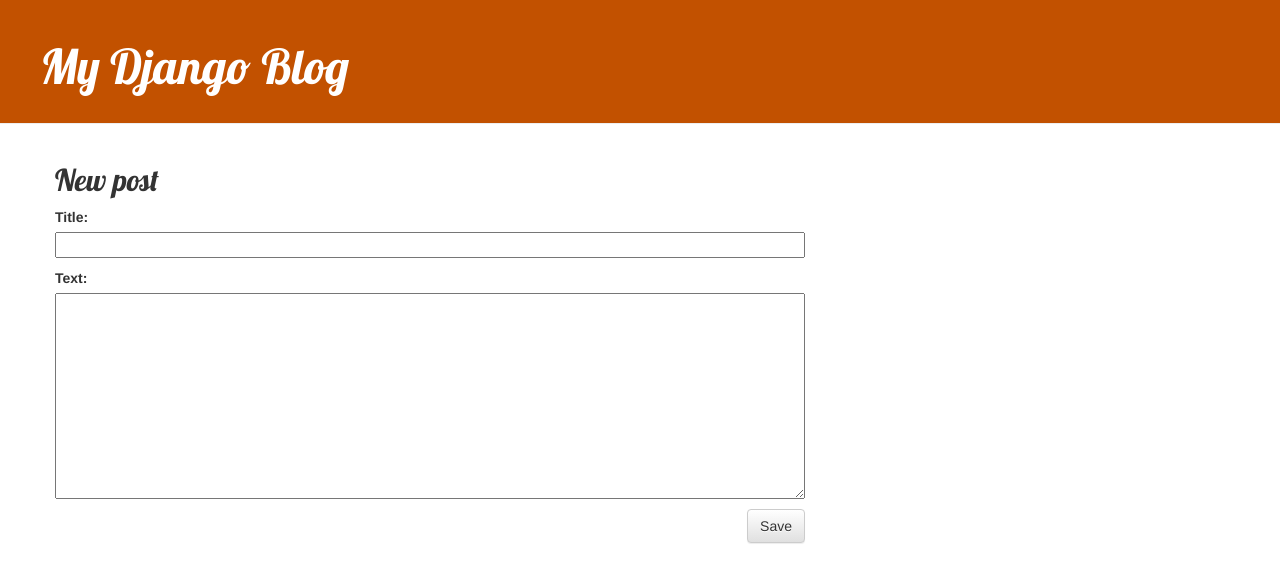
After one commit to Aniket-Wali/First-django-app, a Django app: page /post/new/ in a window 1280 px wide. The commit adds this page. Shown: the top 583 px of the page. Run offline with Django 3.2, Linux system fonts and the light colour scheme; some libraries are stand-ins or nearby versions.

Commit message:
Added views to create/edit blog post inside the site.

```diff
--- /dev/null
+++ b/blog/forms.py
@@ -0,0 +1,9 @@
+from django import forms
+
+from .models import Post
+
+class PostForm(forms.ModelForm):
+
+    class Meta:
+        model = Post
+        fields = ('title', 'text',)
--- a/blog/templates/blog/base.html
+++ b/blog/templates/blog/base.html
@@ -9,6 +9,9 @@
     </head>
     <body>
         <div class="page-header">
+            {% if user.is_authenticated %}
+                <a href="{% url 'post_new' %}" class="top-menu"><span class="glyphicon glyphicon-plus"></span></a>
+            {% endif %}
             <h1><a href="/">My Django Blog</a></h1>
         </div>
         <div class="content container">
--- a/blog/templates/blog/post_detail.html
+++ b/blog/templates/blog/post_detail.html
@@ -1,5 +1,7 @@
 {% extends 'blog/base.html' %}
-
+{% if user.is_authenticated %}
+     <a class="btn btn-default" href="{% url 'post_edit' pk=post.pk %}"><span class="glyphicon glyphicon-pencil"></span></a>
+{% endif %}
 {% block content %}
     <div class="post">
         {% if post.published_date %}
--- /dev/null
+++ b/blog/templates/blog/post_edit.html
@@ -0,0 +1,9 @@
+{% extends 'blog/base.html' %}
+
+{% block content %}
+    <h2>New post</h2>
+    <form method="POST" class="post-form">{% csrf_token %}
+        {{ form.as_p }}
+        <button type="submit" class="save btn btn-default">Save</button>
+    </form>
+{% endblock %}
--- a/blog/urls.py
+++ b/blog/urls.py
@@ -4,4 +4,5 @@
 urlpatterns = [
     path('', views.post_list, name='post_list'),
     path('post/<int:pk>/', views.post_detail, name='post_detail'),
+    path('post/new/', views.post_new, name='post_new'),
 ]
--- a/blog/views.py
+++ b/blog/views.py
@@ -2,6 +2,8 @@
 from django.utils import timezone
 from .models import Post
 from django.shortcuts import render, get_object_or_404
+from .forms import PostForm
+from django.shortcuts import redirect
 
 def post_list(request):
     posts = Post.objects.filter(published_date__lte=timezone.now()).order_by('published_date')
@@ -10,3 +12,20 @@
 def post_detail(request, pk):
     post = get_object_or_404(Post, pk=pk)
     return render(request, 'blog/post_detail.html', {'post': post})
+
+def post_new(request):
+    form = PostForm()
+    return render(request, 'blog/post_edit.html', {'form': form})
+
+def post_new(request):
+    if request.method == "POST":
+        form = PostForm(request.POST)
+        if form.is_valid():
+            post = form.save(commit=False)
+            post.author = request.user
+            post.published_date = timezone.now()
+            post.save()
+            return redirect('post_detail', pk=post.pk)
+    else:
+        form = PostForm()
+    return render(request, 'blog/post_edit.html', {'form': form})
```
Also changed, not shown: blog/templates/blog/forms.py (added, +9 -0 lines).
